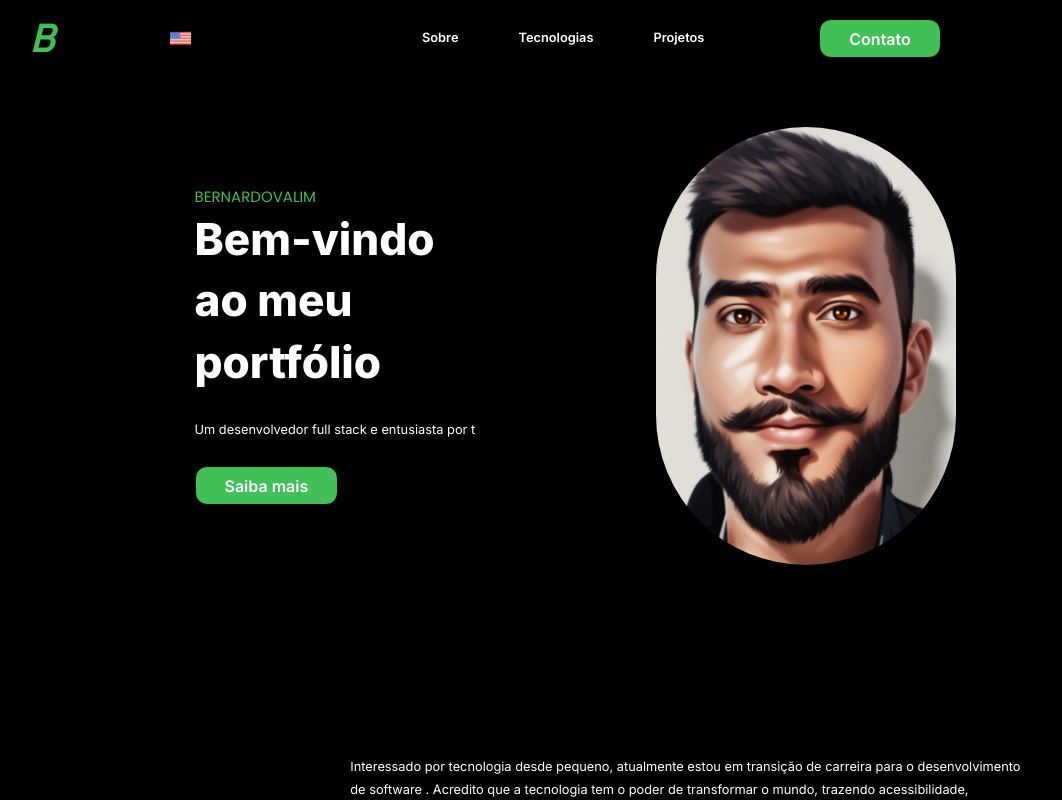
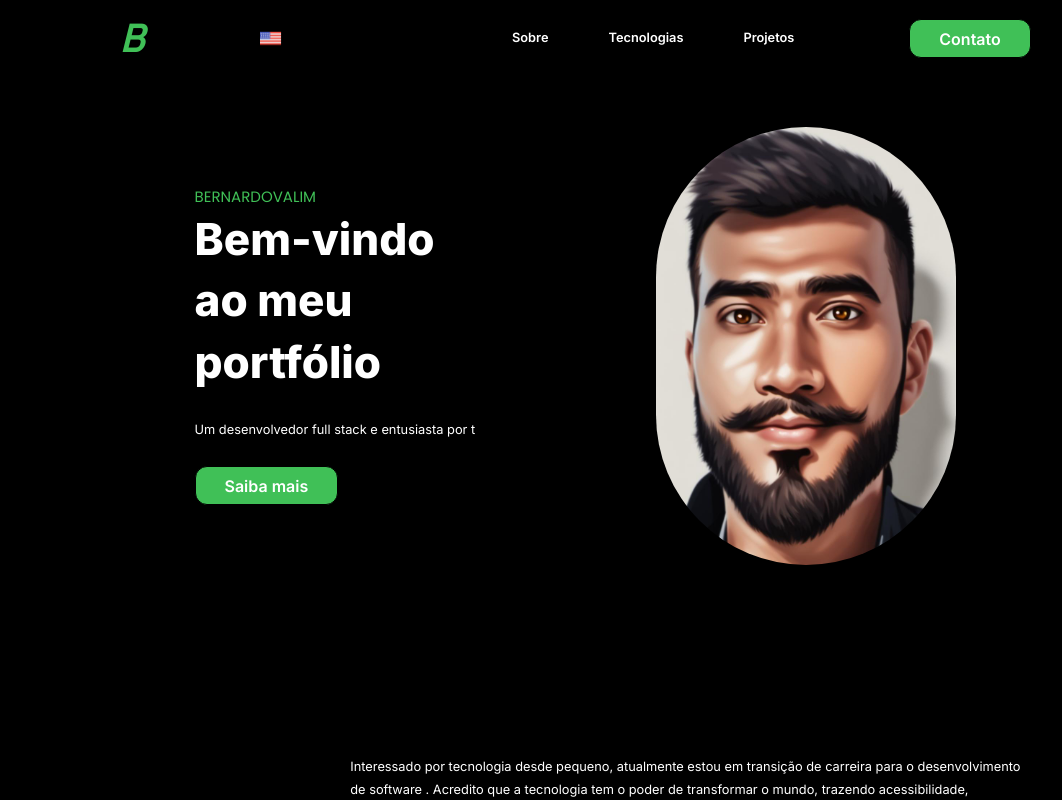
Before and after one commit to Kenzie-Academy-Brasil-Developers/m3-s1-entrega-portfolio-template_bervalim, a React (Vite) app: page / in a window 1280 px wide. Shown: the top 800 px of the page, without its empty margins (65-1127 px from the left). Built offline with nearby package versions, Linux system fonts and the light colour scheme.

Commit message:
fix/header-behavior

```diff
--- a/src/components/Header/style.module.css
+++ b/src/components/Header/style.module.css
@@ -14,10 +14,6 @@
   color: var(--primary-color);
 }
 
-.header {
-  width: 100%;
-  max-width: 1100px;
-}
 .Nation {
   width: 100%;
   max-width: 23px;
```
